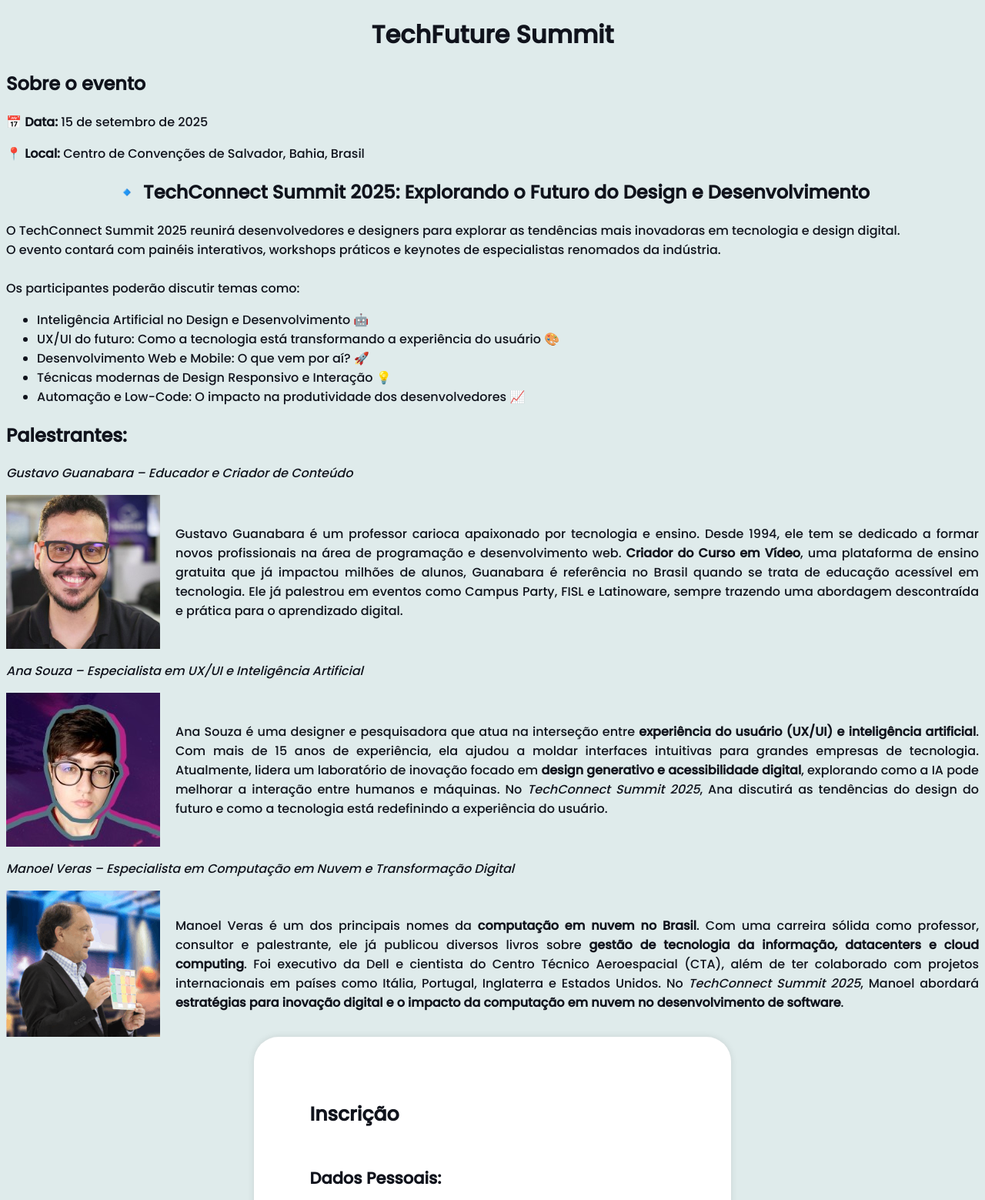
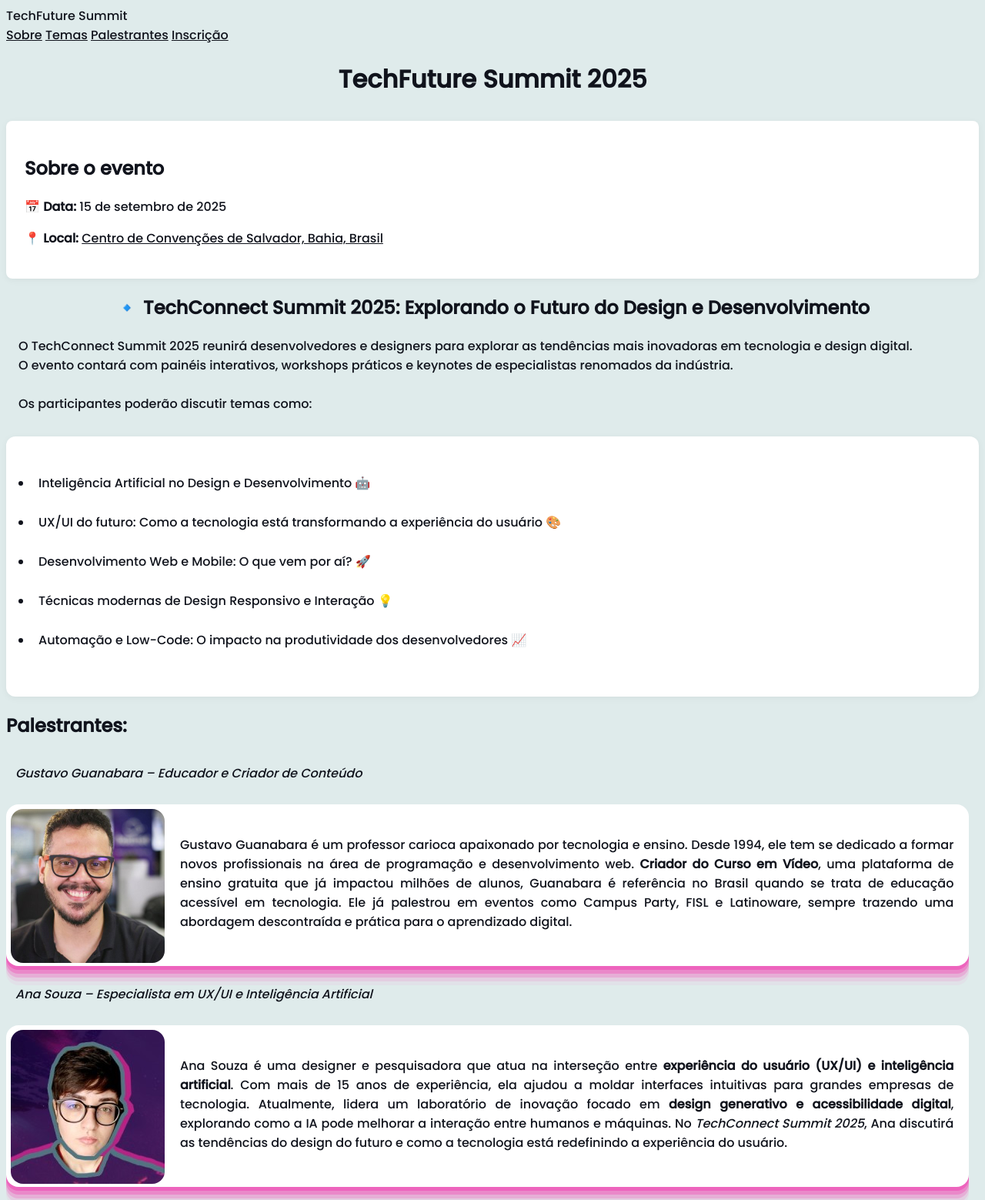
Before and after one commit to igorsribeiro/html-css_atividade2, a plain HTML site: page index.html in a window 1280 px wide. Shown: the top 1559 px of the page at 77% size. Drawn offline with Linux system fonts and the light colour scheme.

Commit message:
3° código

```diff
--- a/index.html
+++ b/index.html
@@ -12,40 +12,68 @@
 </head>
 
 <body>
-    <h1 style="text-align: center;">TechFuture Summit</h1>
+
+    <header>TechFuture Summit</header>
+    <nav>
+        <a href="#Sobre">Sobre</a>
+        <a href="#Temas">Temas</a>
+        <a href="#Palestrantes">Palestrantes</a>
+        <a href="#Inscrição">Inscrição</a>
+    </nav>
+
+    <h1 style="text-align: center;">TechFuture Summit 2025</h1>
+    <section id="Sobre">
+        <div class="sobre">
             <h2>Sobre o evento</h2>
                 <p>&#x1F4C5 <strong>Data:</strong> 15 de setembro de 2025</p>
-        <p>&#x1F4CD <strong>Local:</strong> Centro de Convenções de Salvador, Bahia, Brasil</p>
+                <p>&#x1F4CD <strong>Local:</strong> <a href="https://maps.app.goo.gl/3re4LNb2isypXcJM7" target="_blank" rel="external">Centro de Convenções de Salvador, Bahia, Brasil</a></p>
+        </div>
+    </section>
 
+    <section id="Temas">
     <h2 style="text-align: center;">&#x1F539 TechConnect Summit 2025: Explorando o Futuro do Design e Desenvolvimento</h2>
+            <div class="detalhes">
                 <p>O TechConnect Summit 2025 reunirá desenvolvedores e designers para explorar as tendências mais inovadoras em tecnologia e design digital. <br> O evento contará com painéis interativos, workshops práticos e keynotes de especialistas renomados da indústria. <br><br> Os participantes poderão discutir temas como:</p>
-        <ul>
+            </div>
+            <ul class="temas">
+                <p>
                     <li>Inteligência Artificial no Design e Desenvolvimento &#x1F916</li>
                     <li>UX/UI do futuro: Como a tecnologia está transformando a experiência do usuário &#x1F3A8</li>
                     <li>Desenvolvimento Web e Mobile: O que vem por aí? &#x1F680</li>
                     <li>Técnicas modernas de Design Responsivo e Interação &#x1F4A1</li>
                     <li>Automação e Low-Code: O impacto na produtividade dos desenvolvedores &#x1F4C8</li>
+                </p>
             </ul>
+        </section>
 
+    <section id="Palestrantes">
         <h2>Palestrantes:</h2>
             <p class="palestrante"><em>Gustavo Guanabara – Educador e Criador de Conteúdo</em></p>
+            <div class="card-guanabara">
                 <div class="guanabara">
                     <img src="imagens/guanabara.jpg" alt="Gustavo Guanabara">
                     <p>Gustavo Guanabara é um professor carioca apaixonado por tecnologia e ensino. Desde 1994, ele tem se dedicado a formar novos profissionais na área de programação e desenvolvimento web. <strong>Criador do Curso em Vídeo</strong>, uma plataforma de ensino gratuita que já impactou milhões de alunos, Guanabara é referência no Brasil quando se trata de educação acessível em tecnologia. Ele já palestrou em  eventos como Campus Party, FISL e Latinoware, sempre trazendo uma abordagem descontraída e prática para o aprendizado digital.</p>
                 </div>
+            </div>
+    </section>
 
         <p class="palestrante"><em>Ana Souza – Especialista em UX/UI e Inteligência Artificial</em></p>
+        <div class="card-anasouza">
             <div class="anasouza">
                 <img src="imagens/anasouza.jpg" alt="Ana Souza">
                 <p>Ana Souza é uma designer e pesquisadora que atua na interseção entre <strong>experiência do usuário (UX/UI) e inteligência artificial</strong>. Com mais de 15 anos de experiência, ela ajudou a moldar interfaces intuitivas para grandes empresas de tecnologia. Atualmente, lidera um laboratório de inovação focado em <strong>design generativo e acessibilidade digital</strong>, explorando como a IA pode melhorar a interação entre humanos e máquinas. No <em>TechConnect Summit 2025</em>, Ana discutirá as tendências do design do futuro e como a tecnologia está redefinindo a experiência do usuário.</p>
             </div>
+        </div>
 
         <p class="palestrante"><em>Manoel Veras – Especialista em Computação em Nuvem e Transformação Digital</em></p>
+        <div class="card-manoelveras">
             <div class="manoelveras">
                 <img src="imagens/manoelveras200.png" alt="Manoel Veras">
                 <p>Manoel Veras é um dos principais nomes da <strong>computação em nuvem no Brasil</strong>. Com uma carreira sólida como professor, consultor e palestrante, ele já publicou diversos livros sobre <strong>gestão de tecnologia da informação, datacenters e cloud computing</strong>. Foi executivo da Dell e cientista do Centro Técnico Aeroespacial (CTA), além de ter colaborado com projetos internacionais em países como Itália, Portugal, Inglaterra e Estados Unidos. No <em>TechConnect Summit 2025</em>, Manoel abordará <strong>estratégias para inovação digital e o impacto da computação em nuvem no desenvolvimento de software</strong>.</p>
             </div>
+        </div>
 
+    <section id="Inscrição">
         <form action="https://api.sheetmonkey.io/form/aphgbmUnJtxgzsxwmQ5nQo" method="post">
         <fieldset><h1 class="h1">Inscrição</h1></fieldset>
         <fieldset>
@@ -56,15 +84,11 @@
                  <label for="nome">Nome Completo</label>
                  <input type="text" name="nome" id="nome"
                  placeholder="Digite seu nome:">
-
                  <label for="email">E-mail:</label>
                  <input type="email" name="email" id="email" placeholder="Digite seu e-mail:">
-
-
             </div>
         </div>
         <br>
-
         <fieldset><h2>Escolha o tipo de ingresso</h2></fieldset>
         <div class="radio-wrapper">
             <div>
@@ -72,7 +96,6 @@
                 <p>Interação direta com palestrantes e participantes, criando oportunidades de networking. Ambiente imersivo, com dinâmicas ao vivo, workshops práticos e experiências interativas. Acesso exclusivo a espaços físicos, como stands de empresas e áreas de inovação.</p>
             </div>
         </div>
-
         <div class="radio-wrapper">
             <div>
                 <label for="online"><input type="radio" name="ingresso" id="online" value="online"> Online</label>
@@ -80,7 +103,6 @@
             </div>
         </div>
         <br><br>
-
         <fieldset><h2>Aceitação de Termos</h2></fieldset>
         <div class="checkbox-wrapper">
             <div>
@@ -91,13 +113,16 @@
                         <li>Podemos atualizar nossos termos periodicamente, e a continuidade do uso indica sua aceitação das mudanças.</li>
                     </ol>
                 </p>
-
                 <label for="terms"><input type="checkbox" name="terms" id="terms" value="terms" checked> Concordo com os <a href="#">termos e condições</a></label>
-
                 <button type="submit">Enviar</button>
                 <small>O evento será gratuito!</small>
             </div>
         </div>
         </form>
+    </section>
+
+    <footer>
+        &copy; TechConnect | Todos os direitos reservados
+    </footer>
 </body>
 </html>
--- a/style.css
+++ b/style.css
@@ -1,3 +1,62 @@
+header {
+    background-color: ;
+}
+
+.sobre {
+    background-color: #fff;
+    border-radius: 8px;
+    padding: 24px;
+    margin-top: 30px;
+    box-shadow: 0 2px 10px rgba(0,0,0,0.05);
+    text-align: left;
+}
+
+.detalhes p{
+    margin-left: 16px;
+}
+
+.temas {
+    background-color: #fff;
+    border-radius: 12px;
+    padding: 24px;
+    margin-top: 30px;
+    box-shadow: 0 2px 10px rgba(0,0,0,0.05);
+    text-align: left;
+    width: 95,5%;
+    height: 290px;
+}
+
+.temas li {
+    margin: 10px;
+    padding: 8px;;
+}
+
+.palestrante {
+    padding: 12px;
+    margin-top: 12px;
+    font-family:"Poppins";
+}
+
+.card-guanabara {
+    background-color: #ffff;
+    width: 99%;
+    height: 210px;
+    border-radius: 16px;
+    box-shadow: rgba(240, 46, 170, 0.4) 0px 5px, rgba(240, 46, 170, 0.3) 0px 10px, rgba(240, 46, 170, 0.2) 0px 15px, rgba(240, 46, 170, 0.1) 0px 20px, rgba(240, 46, 170, 0.05) 0px 25px;
+}
+
+.card-guanabara img {
+    width: 100%;
+    border-radius: 16px;
+    margin-top: 6px;
+    margin-left: 6px;
+}
+
+.card-guanabara p {
+    margin-right: 40px;
+    padding-right: 20px;
+}
+
 .guanabara {
         display: flex;
         align-items: center;
@@ -13,6 +72,26 @@
         text-align: justify;
         margin-right: auto;
     }
+
+.card-anasouza {
+    background-color: #ffff;
+    width: 99%;
+    height: 210px;
+    border-radius: 16px;
+    box-shadow: rgba(240, 46, 170, 0.4) 0px 5px, rgba(240, 46, 170, 0.3) 0px 10px, rgba(240, 46, 170, 0.2) 0px 15px, rgba(240, 46, 170, 0.1) 0px 20px, rgba(240, 46, 170, 0.05) 0px 25px;
+    }
+
+.card-anasouza img {
+    width: 100%;
+    border-radius: 16px;
+    margin-top: 6px;
+    margin-left: 6px;
+}
+
+.card-anasouza p {
+    margin-right: 40px;
+    padding-right: 20px;
+}
 
 .anasouza {
     display: flex;
@@ -30,6 +109,25 @@
     margin-right: auto;
 }
 
+.card-manoelveras {
+    background-color: #ffff;
+    width: 99%;
+    height: 210px;
+    border-radius: 16px;
+    box-shadow: rgba(240, 46, 170, 0.4) 0px 5px, rgba(240, 46, 170, 0.3) 0px 10px, rgba(240, 46, 170, 0.2) 0px 15px, rgba(240, 46, 170, 0.1) 0px 20px, rgba(240, 46, 170, 0.05) 0px 25px;
+}
+
+.card-manoelveras img {
+    width: 71%;
+    border-radius: 16px;
+    margin-top: 6px;
+    margin-left: 6px;
+}
+
+.card-manoelveras p {
+    margin-right: 40px;
+    padding-right: 20px;
+}
 .manoelveras {
     display: flex;
     align-items: center;
@@ -72,6 +170,7 @@ form {
     border-radius: 32px;
     box-shadow: 0px 0px 10px rgba(0, 0, 0, 0.1);
     font-size: 14px;
+    margin-top: 44px;
 }
 
 fieldset {
@@ -161,6 +260,13 @@ input[type="radio"] {
     margin-top: 5px;
     border: 1px solid #ccc;
     border-radius: 5px;
+    box-sizing: border-box;
+}
+
+input[type="text"],input[type="email"] {
+    width: 490px;
+    height: 10px;
+    padding: 10px;
 }
 
 input[type="checkbox"]
```
Lines whose indentation alone changed are shown as unchanged.
